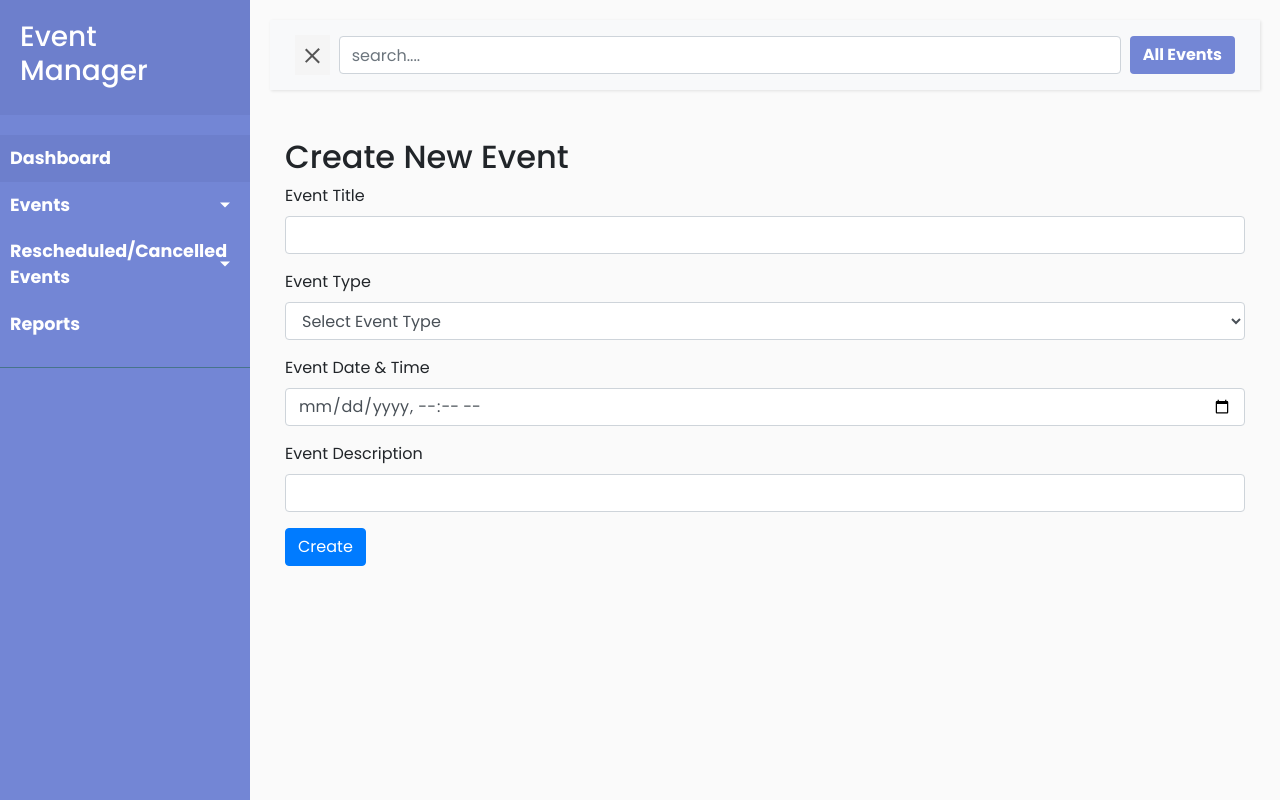
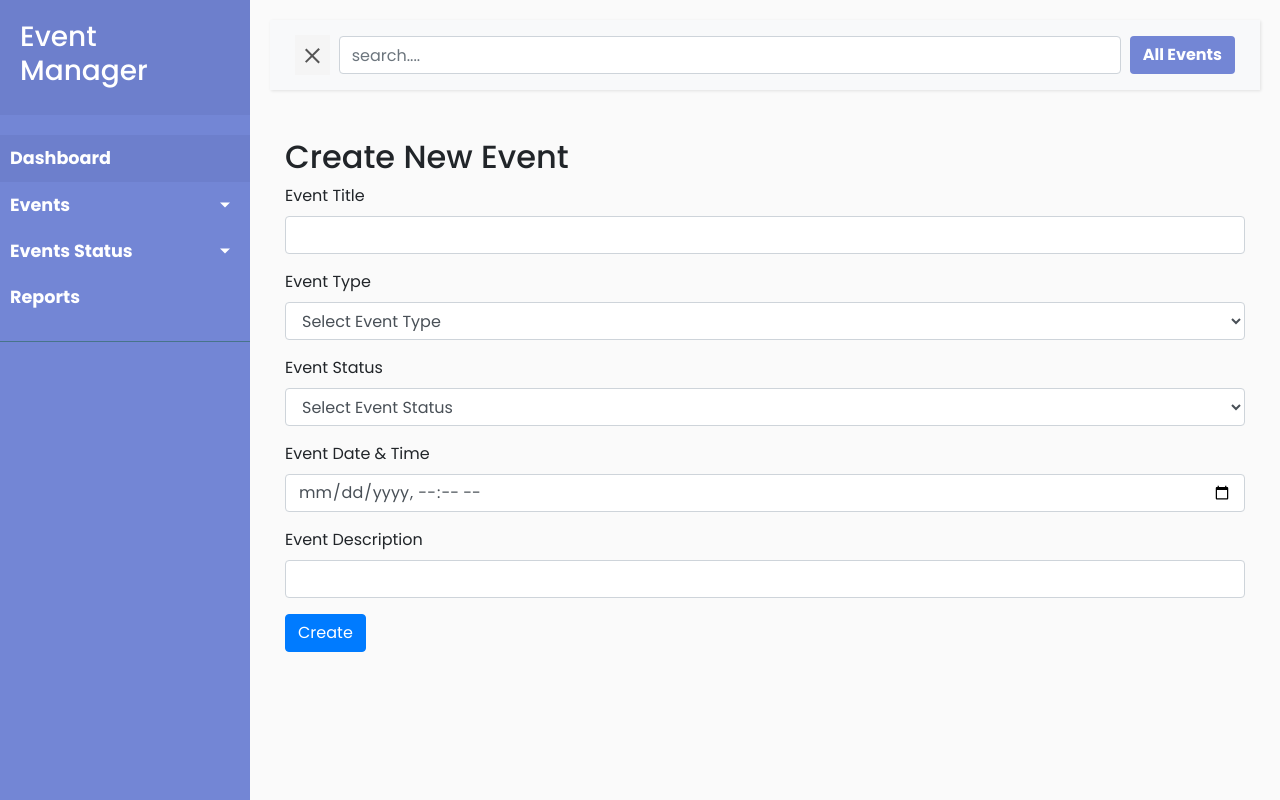
Before and after one commit to yadavaalok/Manage-Your-Task, a Django app: page /event/addevent in a window 1280 px wide. Run offline with Django 3.2, Linux system fonts and the light colour scheme; some libraries are stand-ins or nearby versions.

Commit message:
Added event status field and implemented event type and event status filter pages

```diff
--- a/app/static/task/js/script.js
+++ b/app/static/task/js/script.js
@@ -26,7 +26,7 @@ position: 'bottom',
 };
 
 // Get the canvas element
-var ctx = document.getElementById('myPieChart').getContext('2d');
+var ctx = document.getElementById('myPieChart');
 
 // Create the pie chart
 var myPieChart = new Chart(ctx, {
@@ -34,3 +34,6 @@ type: 'pie',
 data: pieData,
 options: pieOptions
 });
+
+
+// Prevent reload of page when clicking on dropdown options
--- a/app/task/templates/allevents.html
+++ b/app/task/templates/allevents.html
@@ -19,8 +19,9 @@
     <table class="table table-striped">
         <thead>
             <tr>
-                <th>Event Name</th>
+                <th>Event Title</th>
                 <th>Event Type</th>
+                <th>Event Status</th>
                 <th>Event Date</th>
                 <th>Event Description</th>
                 <th>Actions</th>
@@ -31,10 +32,11 @@
             <tr>
                 <td>{{event.event_title}}</td>
                 <td>{{event.event_type}}</td>
+                <td>{{event.event_status}}</td>
                 <td>{{event.event_date}}</td>
                 <td>{{event.event_description}}</td>
                 <td>
-                    <a href="{% url 'editevent' event.pk %}" class="btn btn-primary">Edit</a>
+                    <a href="{% url 'editevent' event.pk %}" class="btn btn-primary">Edit</a><br>
                     <form action="{% url 'delete' event.pk %}" method="POST" class="d-inline">
                     {% csrf_token %}
                     <input type="submit" class="btn btn-danger" value="Delete">
--- a/app/task/templates/base.html
+++ b/app/task/templates/base.html
@@ -36,55 +36,30 @@
                     <a href="#events" data-toggle="collapse" aria-expanded="false" class=" dropdown-toggle"><b>Events</b></a>
                     <ul class="collapse list-unstyled" id="events">
                         <li>
-                            <a href="/event/allevents"><b> All Events </b></a>
+                            <a href="{% url 'allevents' 'all' %}"><b> All Events </b></a>
                         </li>
                         <li>
-                            <a href="#corporatesubmenu" data-toggle="collapse" aria-expanded="false" class=" dropdown-toggle"><b>Corporate Events</b></a>
-                            <ul class="collapse list-unstyled" id="corporatesubmenu">
-                                <li>
-                                    <a href="student/admission/new_admission.html">Conferences</a>
-                                </li>
-                                <li>
-                                    <a href="student/admission/all_admission.html">Seminars</a>
-                                </li>
-                                <li>
-                                    <a href="student/admission/cancel_admission.html">Company party or meetings</a>
-                                </li>
-								<li>
-                                    <a href="student/admission/cancel_admission.html">Product or Service launch</a>
-                                </li>
-                            </ul>
+                            <a href="{% url 'allevents' 'corporate' %}"><b>Corporate Events</b></a>
                         </li>
                         <li>
-                            <a href="#noncorporatesubmenu" data-toggle="collapse" aria-expanded="false" class=" dropdown-toggle"><b>Non-Corporate Events</b></a>
-							<ul class="collapse list-unstyled" id="noncorporatesubmenu">
-                                <li>
-                                    <a href="student/admission/new_admission.html">Weddings</a>
-                                </li>
-                                <li>
-                                    <a href="student/admission/all_admission.html">Festivals</a>
-                                </li>
-                                <li>
-                                    <a href="student/admission/cancel_admission.html">Exhibitions</a>
-                                </li>
-								<li>
-                                    <a href="student/admission/cancel_admission.html">Charity Events</a>
-                                </li>
-								<li>
-                                    <a href="student/admission/cancel_admission.html">Sports & Competitions</a>
-                                </li>
-                            </ul>
+                            <a href="{% url 'allevents' 'noncorporate' %}"><b>Non-Corporate Events</b></a>
                         </li>
                     </ul>
                 </li>
                 <li>
-                    <a href="#pageSubmenu" data-toggle="collapse" aria-expanded="false" class="dropdown-toggle"><b>Rescheduled/Cancelled Events</b></a>
+                    <a href="#pageSubmenu" data-toggle="collapse" aria-expanded="false" class="dropdown-toggle"><b>Events Status</b></a>
                     <ul class="collapse list-unstyled" id="pageSubmenu">
                         <li>
-                            <a href="#"><b>Rescheduled Events</b></a>
+                            <a href="{% url 'eventstatus' 'ACTIVE' %}"><b>ACTIVE</b></a>
                         </li>
                         <li>
-                            <a href="#"><b>Cancelled Events</b></a>
+                            <a href="{% url 'eventstatus' 'DONE' %}"><b>DONE</b></a>
+                        </li>
+                        <li>
+                            <a href="{% url 'eventstatus' 'UNKNOWN' %}"><b>UNKNOWN</b></a>
+                        </li>
+                        <li>
+                            <a href="{% url 'eventstatus' 'CANCELLED' %}"><b>CANCELLED</b></a>
                         </li>
                     </ul>
                 </li>
@@ -116,6 +91,8 @@
     <script defer src="https://use.fontawesome.com/releases/v5.0.13/js/solid.js" integrity="sha384-tzzSw1/Vo+0N5UhStP3bvwWPq+uvzCMfrN1fEFe+xBmv1C/AtVX5K0uZtmcHitFZ" crossorigin="anonymous"></script>
     <script defer src="https://use.fontawesome.com/releases/v5.0.13/js/fontawesome.js" integrity="sha384-6OIrr52G08NpOFSZdxxz1xdNSndlD4vdcf/q2myIUVO0VsqaGHJsB0RaBE01VTOY" crossorigin="anonymous"></script>
 
+    <script src="https://code.jquery.com/jquery-3.6.0.min.js"></script>
+
 </body>
 
 </html>
--- a/app/task/templates/event.html
+++ b/app/task/templates/event.html
@@ -27,17 +27,28 @@
 
         <div class="form-group">
             <label for="eventtype">Event Type</label>
-            <select class="form-control" id="eventtype" name="eventtype">
+            <select class="form-control" id="eventtype" name="eventtype" required>
                 <option value="">Select Event Type</option>
-                <option value="conference">Conferences</option>
-                <option value="seminar">Seminars</option>
-                <option value="company">Company Party/Meetings</option>
-                <option value="product">Product/Service Launch</option>
-                <option value="wedding">Weddings</option>
-                <option value="festival">Festivals</option>
-                <option value="exhibition">Exhibitions</option>
-                <option value="charity">Charity Events</option>
-                <option value="sport">Sports & Competitions</option>
+                <option value="Conferences">Conferences</option>
+                <option value="Seminars">Seminars</option>
+                <option value="Company Party/Meetings">Company Party/Meetings</option>
+                <option value="Product/Service Launch">Product/Service Launch</option>
+                <option value="Weddings">Weddings</option>
+                <option value="Festivals">Festivals</option>
+                <option value="Exhibitions">Exhibitions</option>
+                <option value="Charity Events">Charity Events</option>
+                <option value="Sports & Competitions">Sports & Competitions</option>
+            </select>
+        </div>
+
+        <div class="form-group">
+            <label for="eventstatus">Event Status</label>
+            <select class="form-control" id="eventstatus" name="eventstatus" required>
+                <option value="">Select Event Status</option>
+                <option value="ACTIVE">ACTIVE</option>
+                <option value="DONE">DONE</option>
+                <option value="UNKNOWN">UNKNOWN</option>
+                <option value="CANCELLED">CANCELLED</option>
             </select>
         </div>
 
--- a/app/task/urls.py
+++ b/app/task/urls.py
@@ -5,7 +5,8 @@ from .views import *
 urlpatterns = [
     path('', Index.as_view(), name='homepage'),
     path('addevent', CreateEvent.as_view(), name="addevent"),
-    path('allevents', ListEvent.as_view(), name="allevents"),
+    path('allevents/<str:event_type>', ListEventByType.as_view(), name="allevents"),
+    path('eventstatus/<str:event_status>', ListEventByStatus.as_view(), name="eventstatus"),
     path('<int:pk>/delete', DeleteEvent.as_view(), name="delete"),
     path('<int:pk>/editevent', UpdateEvent.as_view(), name="editevent"),
 ]
--- a/app/task/views.py
+++ b/app/task/views.py
@@ -18,6 +18,7 @@ class CreateEvent(View):
 		data = request.POST
 		event_title = data.get('title')
 		event_type = data.get('eventtype')
+		event_status = data.get('eventstatus')
 		event_date = data.get('datetime')
 		event_description = data.get('description')
 
@@ -27,20 +28,40 @@ class CreateEvent(View):
 		return redirect('homepage')
 
 
-class ListEvent(View):
+class ListEventByType(View):
 
-	def get(self, request):
-		events = Event.objects.all()
+	def get(self, request, event_type):
+		if event_type == 'corporate':
+			events = Event.objects.filter(event_type__in=["Conferences", "Seminars", "Company Party/Meetings", "Product/Service Launch"])
+		elif event_type == 'noncorporate':
+			events = Event.objects.filter(event_type__in=["Weddings", "Festivals", "Exhibitions", "Charity Events", "Sports & Competitions"])
+		else:
+			events = Event.objects.all()
+
+		return render(request, 'allevents.html', {'events': events})
+
+
+class ListEventByStatus(View):
+
+	def get(self, request, event_status):
+		if event_status == 'ACTIVE':
+			events = Event.objects.filter(event_status="ACTIVE")
+		elif event_status == 'DONE':
+			events = Event.objects.filter(event_status='DONE')
+		elif event_status == 'CANCELLED':
+			events = Event.objects.filter(event_status='CANCELLED')
+		else:
+			events = Event.objects.filter(event_status='UNKNOWN')
+
 		return render(request, 'allevents.html', {'events': events})
 
 
 class DeleteEvent(View):
 
     def post(self, request, pk):
-        # Handle the deletion when the user confirms
         event = Event.objects.get(pk=pk)
         event.delete()
-        return redirect('allevents')
+        return redirect('allevents', event_type='all')
 
 
 class UpdateEvent(View):
@@ -54,9 +75,10 @@ class UpdateEvent(View):
 
 		event.event_title = request.POST.get('title')
 		event.event_type = request.POST.get('eventtype')
+		event.event_status =request.POST.get('eventstatus')
 		event.event_date = request.POST.get('datetime')
 		event.event_description = request.POST.get('description')
 
 		event.save()
 
-		return redirect('allevents')
+		return redirect('allevents', event_type='all')
```
Also changed, not shown: app/core/models.py (+7 -0 lines), app/task/templates/editevent.html (+11 -0 lines), app/core/migrations/0002_event_event_status.py (added), app/core/migrations/0003_alter_event_event_status.py (added).
